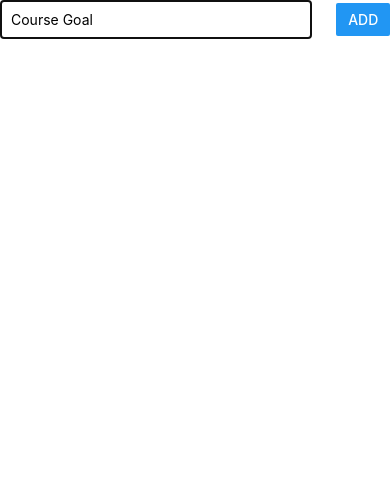
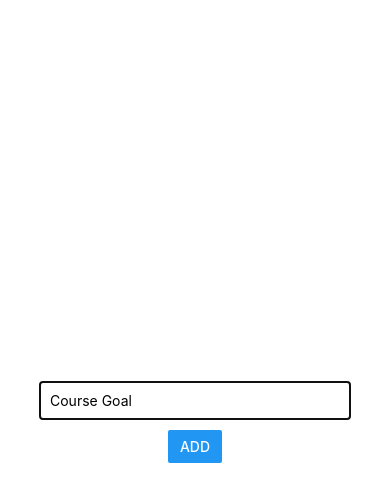
Before and after one commit to AJ-Mackay/RNtPG-Basics-Debug, a React Native app: screen / in a window 390 px wide. Shown: the top 502 px of the page. Built offline with nearby package versions, Linux system fonts and the light colour scheme.

Commit message:
More FlexBox Styling

```diff
--- a/components/GoalInput.js
+++ b/components/GoalInput.js
@@ -25,15 +25,16 @@ const GoalInput = props => {
 
 const styles = StyleSheet.create({
     inputContainer: {
-        flexDirection: 'row',
-        justifyContent: 'space-between',
+        flex: 1,
+        justifyContent: 'center',
         alignItems: 'center'
       },
       input: {
         width: '80%',
         borderColor: 'black',
         borderWidth: 1,
-        padding: 10
+        padding: 10,
+        marginBottom: 10
       }
 });
 
```
